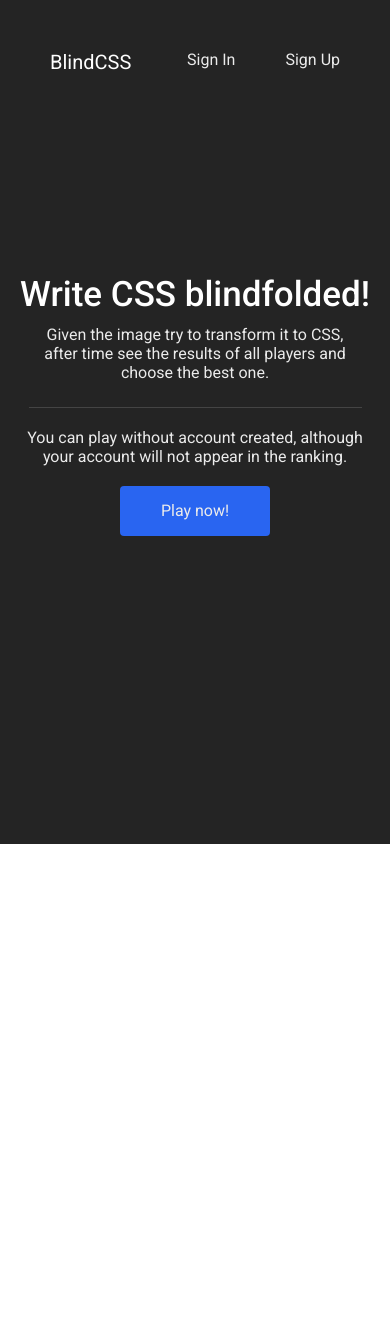
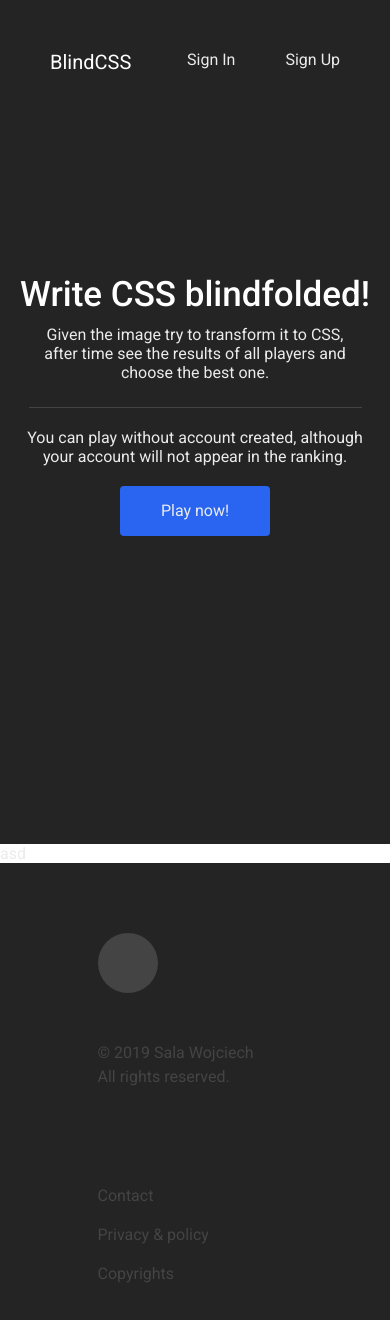
Before and after one commit to salalo/blindcss, a Vue app in the folder client/: page / in a window 390 px wide. Shown: the top 1320 px of the page. Before the commit the page ends 844 px from the top, so only its background shows below. Built offline with nearby package versions, Linux system fonts and the light colour scheme.

Commit message:
footer done and responsive

```diff
--- /dev/null
+++ b/client/src/components/shared/HomeFooter.vue
@@ -0,0 +1,53 @@
+<template>
+  <footer>
+    <div class="content">
+      <div class="logo"></div>
+      <p>© 2019 Sala Wojciech</p>
+      <p>All rights reserved.</p>
+
+      <ul>
+        <li>Contact</li>
+        <li>Privacy & policy</li>
+        <li>Copyrights</li>
+      </ul>
+    </div>
+  </footer>
+</template>
+
+<script>
+export default {};
+</script>
+
+<style lang="scss" scoped>
+@import "@/stylesheets/master.scss";
+
+.logo {
+  width: 60px;
+  height: 60px;
+  border-radius: 100%;
+  background-color: $light-grey;
+  margin-bottom: 50px;
+}
+p {
+  margin: 5px 0;
+}
+ul {
+  padding: 0;
+  margin-top: 100px;
+  li {
+    text-decoration: none;
+    list-style: none;
+    margin-top: 20px;
+  }
+}
+footer {
+  height: 500px;
+  background-color: $grey;
+  color: $light-grey;
+
+  .content {
+    margin-left: 25%;
+    padding-top: 70px;
+  }
+}
+</style>
--- a/client/src/components/unlogged/HomeHeader.vue
+++ b/client/src/components/unlogged/HomeHeader.vue
@@ -20,7 +20,7 @@
 </template>
 
 <script>
-import Button from "../Button.vue";
+import Button from "../shared/Button.vue";
 export default {
   components: {
     Button
--- /dev/null
+++ b/client/src/components/unlogged/HomeMain.vue
@@ -0,0 +1,10 @@
+<template>
+  <div>asd</div>
+</template>
+
+<script>
+export default {};
+</script>
+
+<style>
+</style>
--- a/client/src/views/Home.vue
+++ b/client/src/views/Home.vue
@@ -1,13 +1,21 @@
 <template>
-  <UnHeader></UnHeader>
+  <div>
+    <UnHeader></UnHeader>
+    <UnMain></UnMain>
+    <Footer></Footer>
+  </div>
 </template>
 
 <script>
 import UnHeader from "@/components/unlogged/HomeHeader.vue";
+import UnMain from "@/components/unlogged/HomeMain.vue";
+import Footer from "@/components/shared/HomeFooter.vue";
 
 export default {
   components: {
-    UnHeader
+    UnHeader,
+    UnMain,
+    Footer
   }
 };
 </script>
```
Also changed, not shown: client/src/components/shared/Button.vue (renamed from client/src/components/Button.vue).
